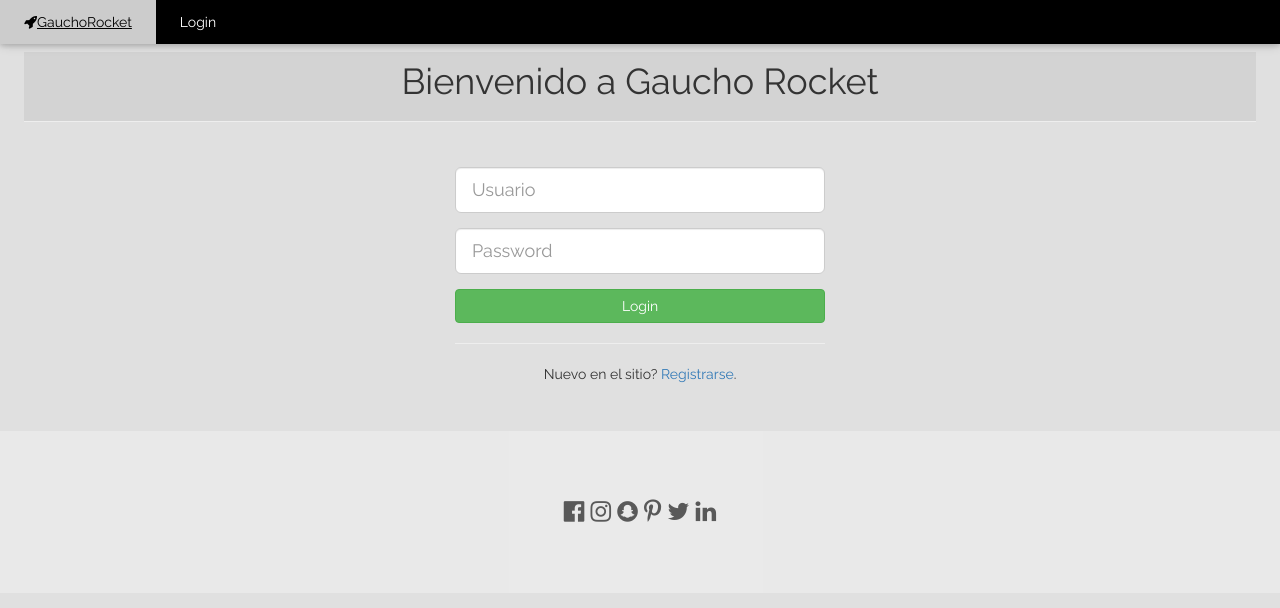
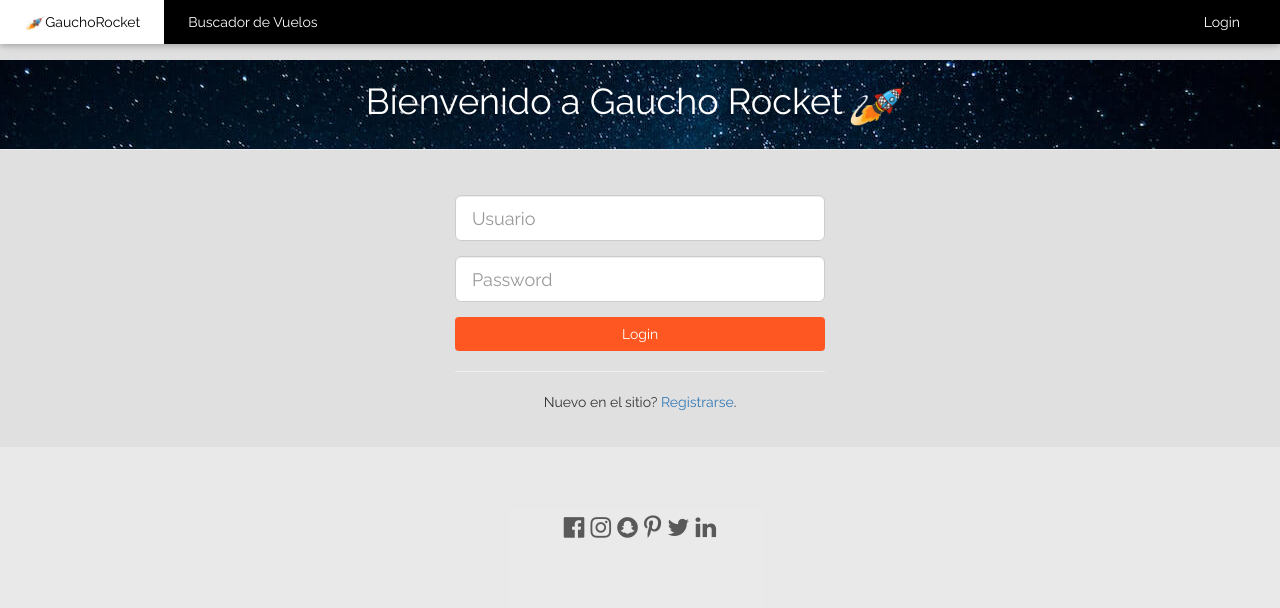
Before and after one commit to NicoCarrere96/gauchoRocket, a PHP site: page /GauchoRocket/ in a window 1280 px wide. Shown: the top 608 px of the page. Run offline with PHP 8.4, Linux system fonts and the light colour scheme; some libraries are stand-ins or nearby versions.

Commit message:
cambios en disenio

```diff
--- a/config/config.ini
+++ b/config/config.ini
@@ -1,7 +1,7 @@
 [database]
-hostname = "localhost"
+hostname = "localhost:8889"
 username = "root"
-password = "1234"
+password = "root"
 database = "gauchorocket"
 
 [logger]
--- a/modelo/modelo_login.php
+++ b/modelo/modelo_login.php
@@ -20,11 +20,16 @@ function validarLogin($usuario, $password){
             $_SESSION["logueado"] = TRUE;
             header("location: home");
         } else {
+
             echo "<div class='w3-container w3-content w3-center' >Falta confirmar su cuenta</div>";
         }
 
     } else {
-        echo "<div class='w3-container w3-margin-top w3-padding-16 w3-content w3-center' >Mail o contrase&ntilde;a incorrectos</div>";
+        echo "<br>";
+        echo "<br>";
+        echo "<br>";
+        echo "<br>";
+        echo "<div class='w3-center' >Mail o contrase&ntilde;a incorrectos</div>";
         agregarLog("$usuario intento ingresar al sistema");
     }
 }
--- a/public/css/custom.css
+++ b/public/css/custom.css
@@ -14,3 +14,12 @@ p {
     margin-top: 20px;
     margin-bottom: 10px;
 }
+
+.bgg    {
+    background-image: url("public/img/fondo2.jpg");
+}
+
+a:link
+{
+    text-decoration:none;
+}
--- a/public/db.sql
+++ b/public/db.sql
@@ -149,7 +149,6 @@ ALTER TABLE `tipo_vuelo`
 --
 ALTER TABLE `usuario`
   ADD UNIQUE KEY `nick` (`nick`),
-  ADD PRIMARY KEY (`dni`),
   ADD KEY `dni` (`dni`);
 
 --
@@ -176,8 +175,8 @@ ALTER TABLE `vuelo`
 --
 -- Constraints for table `persona`
 --
-ALTER TABLE `usuario`
-  ADD CONSTRAINT `persona_ibfk_1` FOREIGN KEY (`usuario.dni`) REFERENCES `persona` (`persona.dni`);
+ALTER TABLE `persona`
+  ADD CONSTRAINT `persona_ibfk_1` FOREIGN KEY (`dni`) REFERENCES `usuario` (`dni`);
 
 --
 -- Constraints for table `vuelo`
--- a/public/header.php
+++ b/public/header.php
@@ -16,17 +16,19 @@
 <div class="w3-top">
     <div class="w3-bar w3-black w3-card">
 <!--    <a class="w3-bar-item w3-button w3-padding-large w3-hide-medium w3-hide-large w3-right" href="javascript:void(0)" onclick="myFunction()" title="Toggle Navigation Menu"><i class="fa fa-bars"></i></a>-->
-        <a href="/GauchoRocket/home" class="w3-bar-item w3-button w3-padding-large"><i class="fa fa-rocket"></i>GauchoRocket</a>
+        <span class="w3-bar-item w3-white w3-padding-large"><img src="img/rocket.png" height="15px">GauchoRocket</span>
+        <a href="/GauchoRocket/home" style="text-decoration:none" class="w3-bar-item w3-button w3-padding-large">Buscador de Vuelos</a>
         <?php
             session_start();
             if(isset($_SESSION["logueado"])){
-                echo "<a href='/GauchoRocket/login?logout=1' class='w3-bar-item w3-button w3-padding-large'>Cerrar Sesion</a>";
+
+                echo "<a href='/GauchoRocket/login?logout=1' style=\"text-decoration:none\" class='w3-bar-item w3-text-white w3-padding-large w3-display-right'>Cerrar Sesion</a>";
             } else {
-                echo "<a href='/GauchoRocket/login' class='w3-bar-item w3-button w3-padding-large'>Login</a>";
+                echo "<a href='/GauchoRocket/login' style=\"text-decoration:none\" class='w3-bar-item w3-button w3-padding-large w3-display-right w3-margin-right'>Login</a>";
             }
         ?>
     </div>
 </div>
 
-<div class="w3-container w3-padding-large">
+<div class="w3-container-fluid">
 <!-- Page content -->
--- a/vista/vista_home.php
+++ b/vista/vista_home.php
@@ -1,4 +1,6 @@
-
+   <br>
+    <div style="background-image: url('public/img/fondo7.jpg'); background-size: cover ">
+        <br>
     <div class="w3-padding w3-margin">
         <div class="w3-container w3-deep-orange w3-round">
             <h2><i class="fa fa-rocket w3-margin-right"></i>Buscador de Vuelos</h2>
@@ -81,6 +83,7 @@
             ?>
         </div>
     </div>
+    </div>
 
 
     <div class="w3-container" id="contacto">
--- a/vista/vista_login.php
+++ b/vista/vista_login.php
@@ -1,7 +1,8 @@
-<div class="page-header" style="background-color: lightgrey;">
-  			<h1 class="text-center" style="padding-top: 10px;">Bienvenido a Gaucho Rocket</h1>
+<br>
+<div class="page-header w3-text-white" style="background-image: url('public/img/fondo4.jpg'); background-size: cover ">
+  			<h1 class="w3-center w3-centered" style="padding-top: 20px;">Bienvenido a Gaucho Rocket<img src="img/rocket.png" height="50px"></h1>
 		</div>
-		<div class="container-fluid">
+		<div class="container">
 			<div class="row">
 				<div class="col-lg-12">
 					<div class="card">
@@ -14,7 +15,7 @@
 								<div class="form-group">
 									<input type="password" class="form-control input-lg" name="password" placeholder="Password" required>
 								</div>
-									<button name="btn-login" type="submit" class="btn btn-success btn-block">Login</button>
+									<button name="btn-login" type="submit" class="btn btn-block w3-deep-orange">Login</button>
 							</form>
 <!--  							<p><a href="#showForm" data-toggle="collapse" aria-expanded="false" aria-controls="collapse">No recuerdas tu password?</a></p>
 							<div class="collapse" id="showForm">
```
Also changed, not shown: vista/vista_registro.php (+4 -3 lines), public/img/fondo4.jpg (added), public/img/fondo7.jpg (added), public/img/rocket.png (added).
